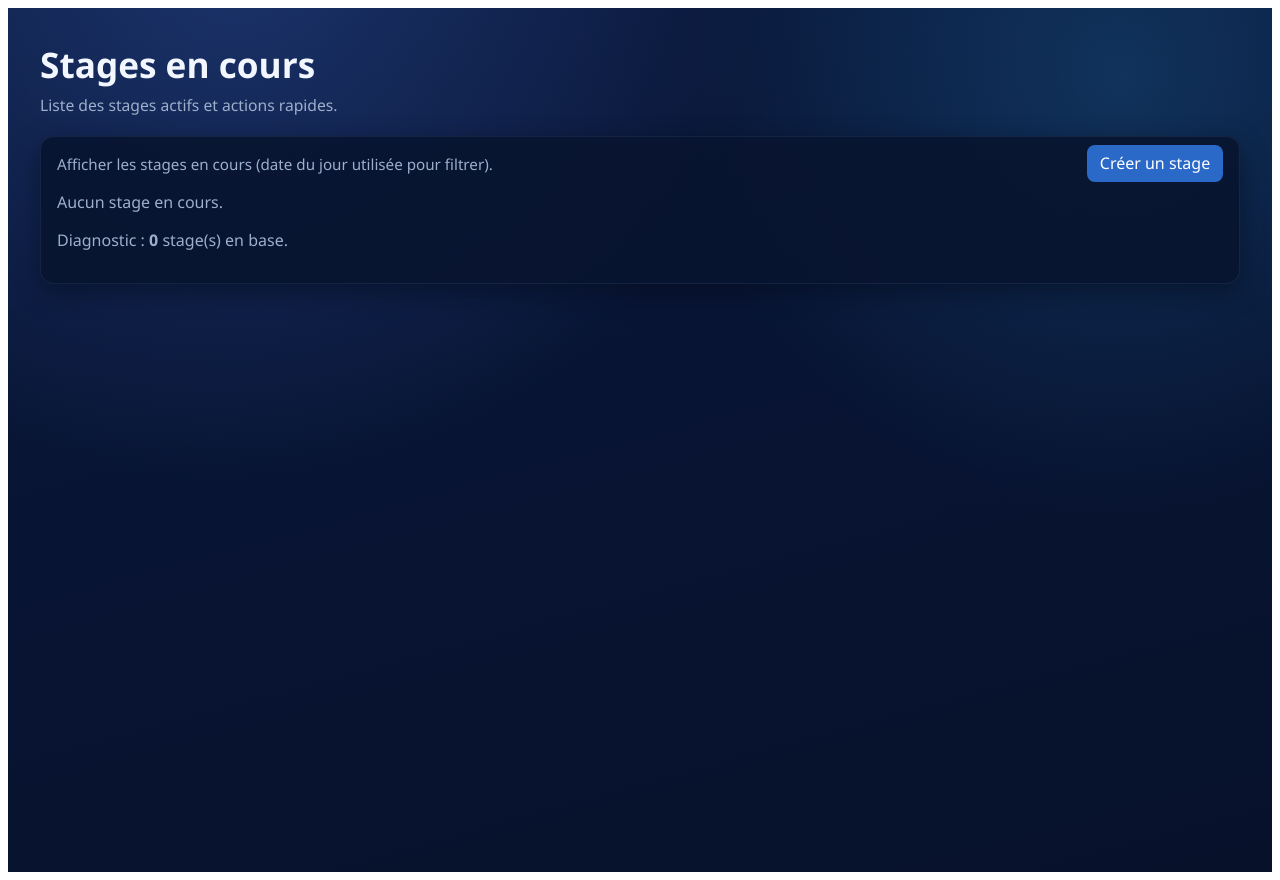
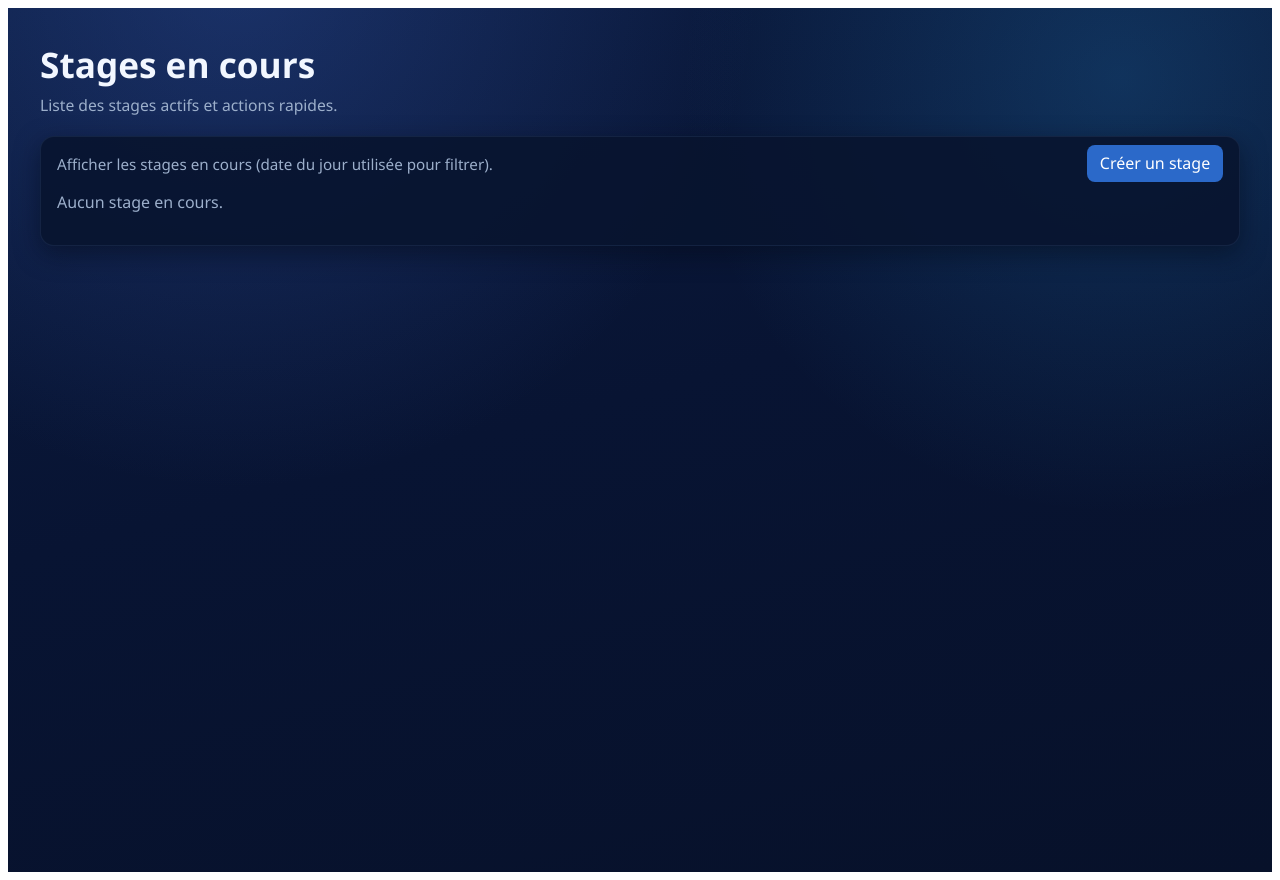
Before and after one commit to yalac/site-suivi-de-stage, a Symfony app: template templates/home/internships.html.twig in a window 1280 px wide. Run offline with Twig, Linux system fonts and the light colour scheme; the template is opened without the code that fills it, so the values that code supplies are empty; some libraries are stand-ins or nearby versions.

Commit message:
refactor: remove debug information and details section from internships view

```diff
--- a/templates/home/internships.html.twig
+++ b/templates/home/internships.html.twig
@@ -20,36 +20,6 @@
 
                 {% if stages is empty %}
                     <p style="color:#9cafcb;">Aucun stage en cours.</p>
-                    <div style="margin-top:0.8rem; color:#9cafcb;">
-                        <p>Diagnostic : <strong>{{ allStages|length }}</strong> stage(s) en base.</p>
-                        {% if allStages is not empty %}
-                            <details style="color:#cfe3ff;">
-                                <summary style="cursor:pointer;">Voir tous les stages (debug)</summary>
-                                <table style="width:100%; border-collapse:collapse; margin-top:0.6rem;">
-                                    <thead>
-                                        <tr style="text-align:left; color:#cfe3ff;">
-                                            <th style="padding:0.4rem; border-bottom:1px solid rgba(255,255,255,0.04);">ID</th>
-                                            <th style="padding:0.4rem; border-bottom:1px solid rgba(255,255,255,0.04);">Élève</th>
-                                            <th style="padding:0.4rem; border-bottom:1px solid rgba(255,255,255,0.04);">Entreprise</th>
-                                            <th style="padding:0.4rem; border-bottom:1px solid rgba(255,255,255,0.04);">Date début</th>
-                                            <th style="padding:0.4rem; border-bottom:1px solid rgba(255,255,255,0.04);">Date fin</th>
-                                        </tr>
-                                    </thead>
-                                    <tbody>
-                                    {% for s in allStages %}
-                                        <tr>
-                                            <td style="padding:0.4rem;">{{ s.id }}</td>
-                                            <td style="padding:0.4rem;">N/A</td>
-                                            <td style="padding:0.4rem;">{{ s.entrepriseStage ? s.entrepriseStage.nomEntreprise : 'NULL' }}</td>
-                                            <td style="padding:0.4rem;">{{ s.dateDebutStage ? s.dateDebutStage|date('Y-m-d') : 'NULL' }}</td>
-                                            <td style="padding:0.4rem;">{{ s.dateFinStage ? s.dateFinStage|date('Y-m-d') : 'NULL' }}</td>
-                                        </tr>
-                                    {% endfor %}
-                                    </tbody>
-                                </table>
-                            </details>
-                        {% endif %}
-                    </div>
                 {% else %}
                     <div style="overflow:auto;">
                     <table style="width:100%; border-collapse:collapse;">
```
